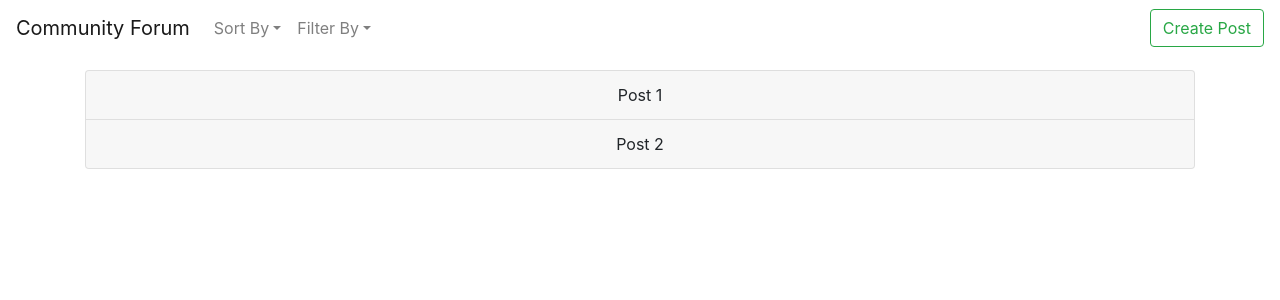
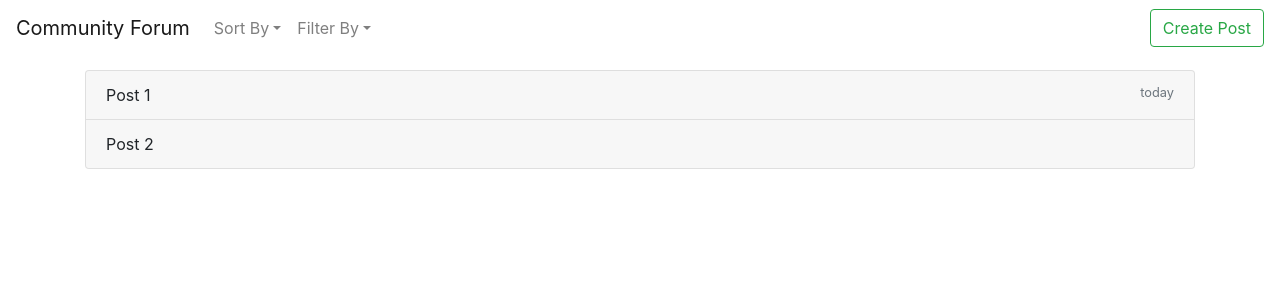
Before and after one commit to paulstumpe/Community-Bulletin-Board, a React (Create React App) app in the folder client/: page / in a window 1280 px wide. Shown: the top 300 px of the page. Built offline with nearby package versions, Linux system fonts and the light colour scheme.

Commit message:
clean-up stylings of posts and navbar

```diff
--- a/client/src/App.js
+++ b/client/src/App.js
@@ -21,7 +21,7 @@ const App = () => {
         tags: ['Help', 'ComputerStuff'],
         body: "This is my body",
         title: 'Post 1',
-        dateCreated: '',
+        dateCreated: 'today',
         upVotes : 1
       },
       {
--- a/client/src/components/Post.js
+++ b/client/src/components/Post.js
@@ -14,14 +14,20 @@ const Post = ({post, i})=>{
     // date
     console.log(post.tags)
     return(
-        <Card>
+        <Card className='text-left'>
             <Accordion.Toggle as={Card.Header} eventKey={i}>
             {post.title}
+            <small style={{float:'right'}} className="text-muted" >{post.dateCreated}</small>
             </Accordion.Toggle>
             <Accordion.Collapse eventKey={i}>
                 <Card>
-                    <Card.Body>{post.body}</Card.Body>
-                    <Card.Footer>Tags: {post.tags.length ? post.tags.join(', ') : 'none'}</Card.Footer>
+                    <Card.Body>
+                        <Card.Text>{post.body}</Card.Text>
+
+                        <Card.Text>
+                            <small className='text-muted'>Tags: {post.tags.length ? post.tags.join(', ') : 'none'}</small>
+                        </Card.Text>
+                    </Card.Body>
                 </Card>
             </Accordion.Collapse>
         </Card>
--- a/client/src/components/TopBar.js
+++ b/client/src/components/TopBar.js
@@ -23,7 +23,7 @@ const TopBar = ({filterBy, setFilterBy, allTags, sortBy, setSortBy})=>{
                 active={sortBy==='Alphabetical'}
                 onClick={()=>{setSortBy('Alphabetical')}}>Alphabetical</NavDropdown.Item>
             </NavDropdown>
-            <NavDropdown title="Filter By" id="basic-nav-dropdown">
+            <NavDropdown title={filterBy==='default'? 'Filter By' : filterBy} id="basic-nav-dropdown">
                 <NavDropdown.Item
                         active={filterBy==='default'}
                         onClick={()=>{setFilterBy('default')}}
```
